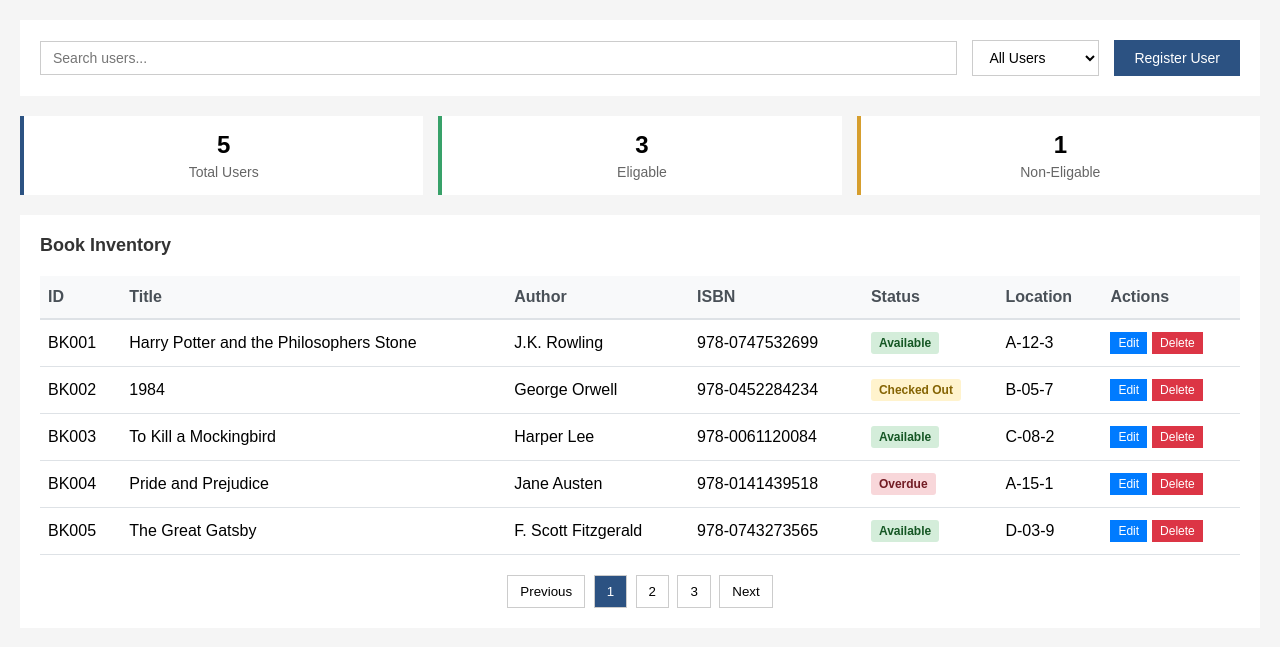
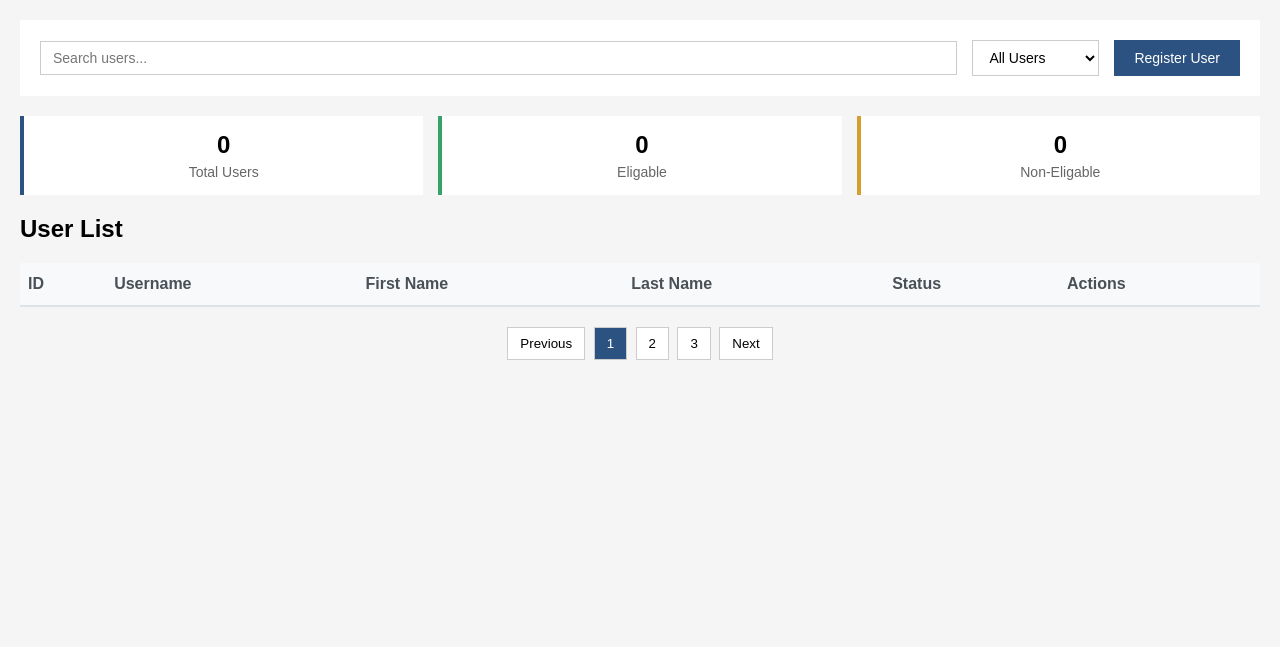
Before and after one commit to AnthonyChang123/Library_Management_System, a PHP site: page /Library_Management_System/UsersDashboard.php in a window 1280 px wide. Shown: the part 124-771 px from the top of the page. Run offline with PHP 8.4, Linux system fonts and the light colour scheme; data comes from the database, SQL or seed files in the repository; lists and menus that the app fills with data are empty.

Commit message:
Work In Progress
Get users php

UsersDashboard

```diff
--- a/UsersDashboard.php
+++ b/UsersDashboard.php
@@ -47,22 +47,21 @@
         -->
     </div>
 
-    <div class="inventory">
-        <h2>Book Inventory</h2>
+    <div class="Users">
+        <h2>User List</h2>
         <table>
             <thead>
                 <tr>
                     <th>ID</th>
-                    <th>Title</th>
-                    <th>Author</th>
-                    <th>ISBN</th>
+                    <th>Username</th>
+                    <th>First Name</th>
+                    <th>Last Name</th>
                     <th>Status</th>
-                    <th>Location</th>
                     <th>Actions</th>
                 </tr>
             </thead>
-            <tbody id="bookTable">
-                <!-- Books will be loaded from database -->
+            <tbody id="userTable">
+                <!-- Users will be loaded from database -->
             </tbody>
         </table>
 
@@ -79,38 +78,37 @@
         let booksData = []; // Will hold books from database
 
         // Load books from backend when page loads
-        async function loadBooks() {
+        async function loadUsers() {
             try {
-                const response = await fetch('http://localhost/Library_Management_System/get_books.php');
+                const response = await fetch('http://localhost/Library_Management_System/get_users.php');
                 if (!response.ok) {
-                    throw new Error('Failed to fetch books');
+                    throw new Error('Failed to fetch users');
                 }
                 booksData = await response.json();
-                displayBooks();
+                displayUsers();
                 updateStats();
             } catch (error) {
-                console.error('Error loading books:', error);
-                alert('Failed to load books from database');
+                console.error('Error loading Users:', error);
+                alert('Failed to load Users from database');
             }
         }
 
-        function displayBooks() {
-            const tbody = document.getElementById('bookTable');
+        function displayUsers() {
+            const tbody = document.getElementById('userTable');
             tbody.innerHTML = '';
 
-            booksData.forEach(book => {
+            userData.forEach(user => {
                 const row = document.createElement('tr');
                 row.innerHTML = `
-                    <td>${book.id}</td>
-                    <td>${book.title}</td>
-                    <td>${book.author}</td>
-                    <td>${book.isbn}</td>
-                    <td><span class="status ${book.status}">${capitalizeStatus(book.status)}</span></td>
+                    <td>${user.id}</td>
+                    <td>${user.first_name}</td>
+                    <td>${user.last_name}</td>
+                    <td><span class="status ${user.status}">${capitalizeStatus(user.status)}</span></td>
                     <td>${book.location}</td>
                     <td>
                         <div class="actions">
-                            <button class="btn edit" onclick="editBook('${book.id}')">Edit</button>
-                            <button class="btn delete" onclick="deleteBook('${book.id}')">Delete</button>
+                            <button class="btn edit" onclick="editBook('${user.id}')">Edit</button>
+                            <button class="btn delete" onclick="deleteBook('${user.id}')">Delete</button>
                         </div>
                     </td>
                 `;
@@ -172,18 +170,14 @@
             }
         }
 
-        function addBook() {
-            alert('Add book form would open here');
-        }
-
         function editBook(id) {
-            alert('Edit book ' + id);
+            alert('Edit user ' + id);
         }
 
         function deleteBook(id) {
-            if (confirm('Delete book ' + id + '?')) {
+            if (confirm('Delete user ' + id + '?')) {
                 // Find and remove the row
-                var rows = document.getElementById('bookTable').getElementsByTagName('tr');
+                var rows = document.getElementById('userTable').getElementsByTagName('tr');
                 for (var i = 0; i < rows.length; i++) {
                     if (rows[i].getElementsByTagName('td')[0].textContent === id) {
                         rows[i].remove();
@@ -194,7 +188,7 @@
         }
 
         // Load books when page loads
-        window.addEventListener('load', loadBooks);
+        window.addEventListener('load', loadusers);
 
         // Add event listeners
         document.getElementById('search').addEventListener('input', search);
```
Also changed, not shown: get_users.php (added, +37 -0 lines).
